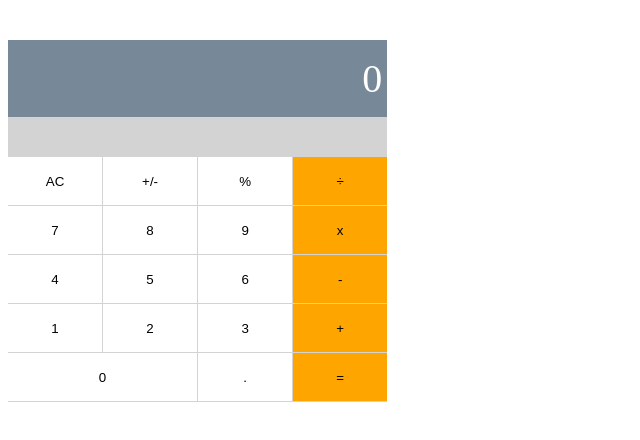
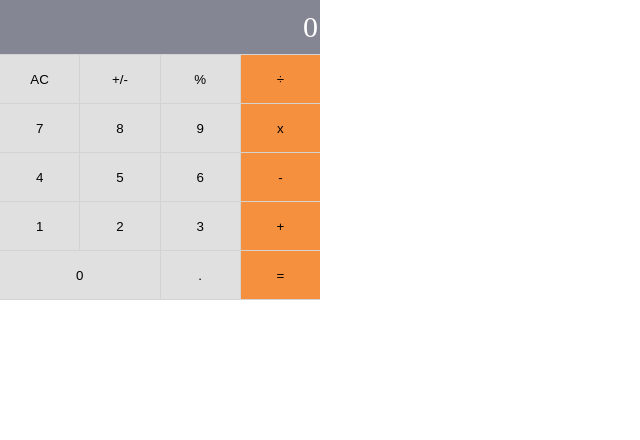
Before and after one commit to CollinsTatang/math-magicians, a React (Create React App) app: page / in a window 1280 px wide. Shown: the top 440 px of the page, without its empty margins (0-640 px from the left). Built offline with nearby package versions, Linux system fonts and the light colour scheme.

Commit message:
Update style

```diff
--- a/src/index.css
+++ b/src/index.css
@@ -1,15 +1,20 @@
+* {
+  margin: 0;
+  padding: 0;
+}
+
 .calculator-board {
-  width: 30%;
+  width: 25%;
   padding-bottom: 1px;
   background-color: lightgray;
 }
 
 .output-box {
   color: white;
-  font-size: 40px;
+  font-size: 30px;
   text-align: end;
-  padding: 15px 5px;
-  background-color: lightslategray;
+  padding: 10px 2px;
+  background-color: #858693;
 }
 
 button:hover {
@@ -31,7 +36,7 @@ button:active {
 .grid-item {
   border: none;
   height: 48px;
-  background-color: white;
+  background-color: #e0e0e0;
 }
 
 .span-2-col {
@@ -39,5 +44,5 @@ button:active {
 }
 
 .bg-orange {
-  background-color: orange;
+  background-color: #f5913e;
 }
```
